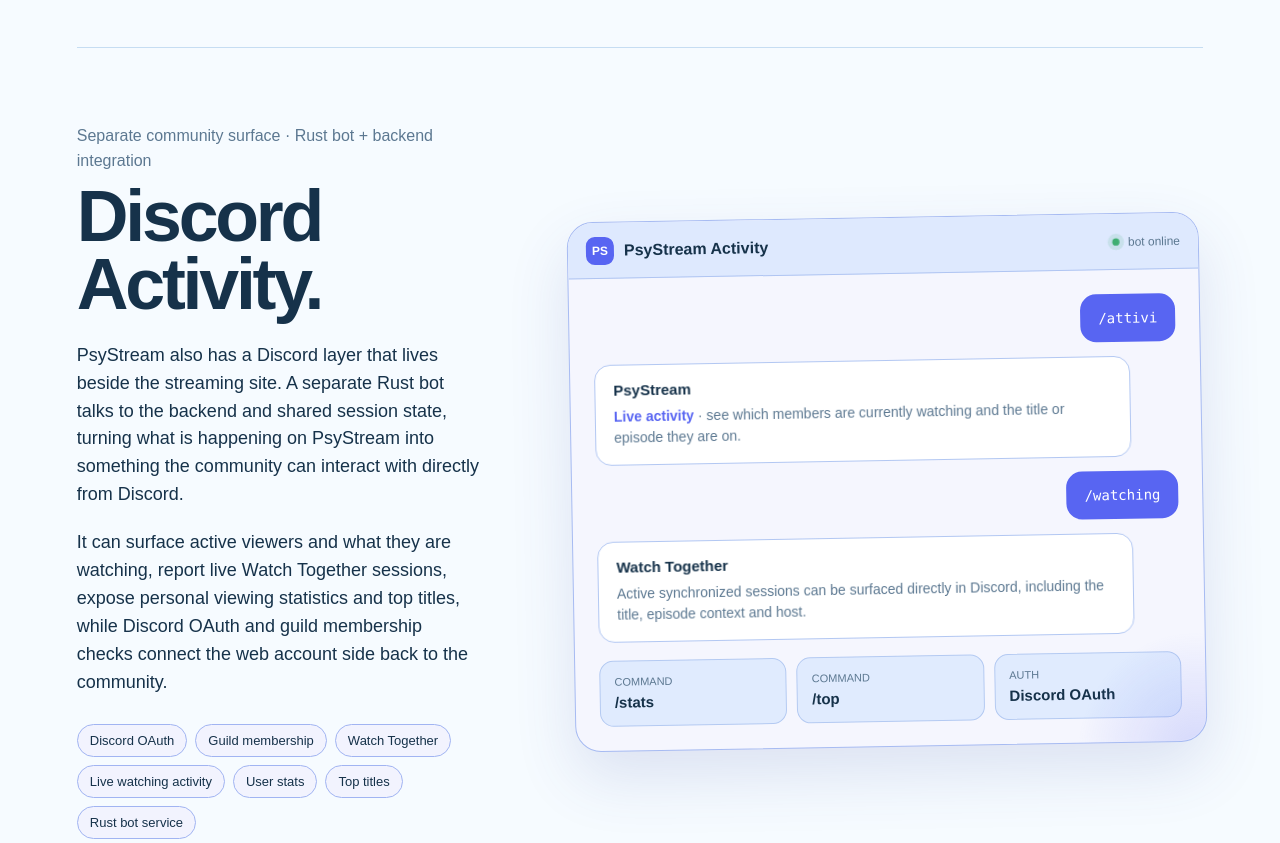
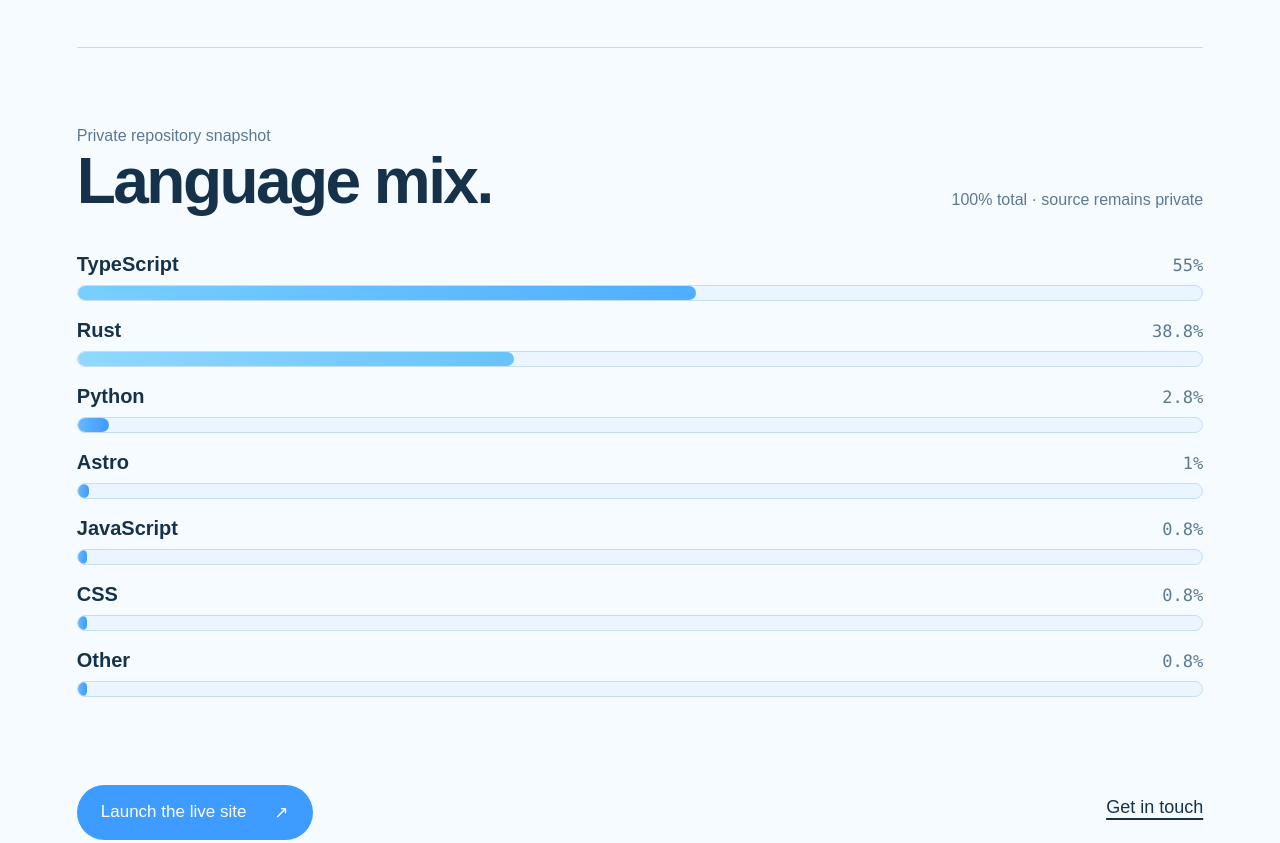
Before and after one commit to nohint404/nohint-portfolio, an Astro site: page /work/psystream in a window 1280 px wide. Shown: the part 1260-2103 px from the top of the page. Built offline with nearby package versions, Linux system fonts and the light colour scheme; Astro itself is replaced by a stand-in of ours; a web font is replaced by a local one.

Commit message:
fix: remove PsyStream bot Discord activity section

```diff
--- a/src/pages/work/psystream.astro
+++ b/src/pages/work/psystream.astro
@@ -1,6 +1,5 @@
 ---
 import Layout from '../../layouts/Layout.astro';
-import '../../styles/psystream-discord.css';
 
 const streamUrl = 'https://stream.psymariux.dev/';
 const languages = [
@@ -34,27 +33,6 @@
       <div><p>PsyStream is designed as an easy-to-explore streaming experience for anime, films and TV series, with a wide choice of available sources so viewers can move between options from one interface.</p><p>It is shown differently from the public repositories in this portfolio. Instead of manufacturing a source-code walkthrough for code visitors cannot inspect, this page focuses on the deployed surface, the technology mix and the fact that the implementation remains private.</p><p>The live experience is the primary artifact: you can open it, use it and judge the shipped result directly.</p></div>
     </section>
 
-    <section class="psystream-discord-section" aria-labelledby="psystream-discord-title">
-      <div class="psystream-discord-copy">
-        <p class="quiet">Separate community surface · Rust bot + backend integration</p>
-        <h2 id="psystream-discord-title">Discord Activity.</h2>
-        <p>PsyStream also has a Discord layer that lives beside the streaming site. A separate Rust bot talks to the backend and shared session state, turning what is happening on PsyStream into something the community can interact with directly from Discord.</p>
-        <p>It can surface active viewers and what they are watching, report live Watch Together sessions, expose personal viewing statistics and top titles, while Discord OAuth and guild membership checks connect the web account side back to the community.</p>
-        <ul class="psystream-discord-points" aria-label="Discord integration features"><li>Discord OAuth</li><li>Guild membership</li><li>Watch Together</li><li>Live watching activity</li><li>User stats</li><li>Top titles</li><li>Rust bot service</li></ul>
-      </div>
-
-      <div class="psystream-discord-shell" aria-label="Stylized PsyStream Discord activity preview">
-        <div class="psystream-discord-topbar"><div class="psystream-discord-brand"><span class="psystream-discord-mark" aria-hidden="true">PS</span><span>PsyStream Activity</span></div><span class="psystream-discord-status">bot online</span></div>
-        <div class="psystream-discord-body">
-          <div class="psystream-discord-command">/attivi</div>
-          <div class="psystream-discord-response"><strong>PsyStream</strong><p><span class="discord-accent">Live activity</span> · see which members are currently watching and the title or episode they are on.</p></div>
-          <div class="psystream-discord-command">/watching</div>
-          <div class="psystream-discord-response"><strong>Watch Together</strong><p>Active synchronized sessions can be surfaced directly in Discord, including the title, episode context and host.</p></div>
-          <div class="psystream-discord-grid" aria-label="Other bot capabilities"><div class="psystream-discord-metric"><span>COMMAND</span><strong>/stats</strong></div><div class="psystream-discord-metric"><span>COMMAND</span><strong>/top</strong></div><div class="psystream-discord-metric"><span>AUTH</span><strong>Discord OAuth</strong></div></div>
-        </div>
-      </div>
-    </section>
-
     <section class="psystream-language-section" aria-labelledby="psystream-language-title">
       <div class="psystream-language-head"><div><p class="quiet">Private repository snapshot</p><h2 id="psystream-language-title">Language mix.</h2></div><p class="quiet">100% total · source remains private</p></div>
       <div class="psystream-language-list">
```
